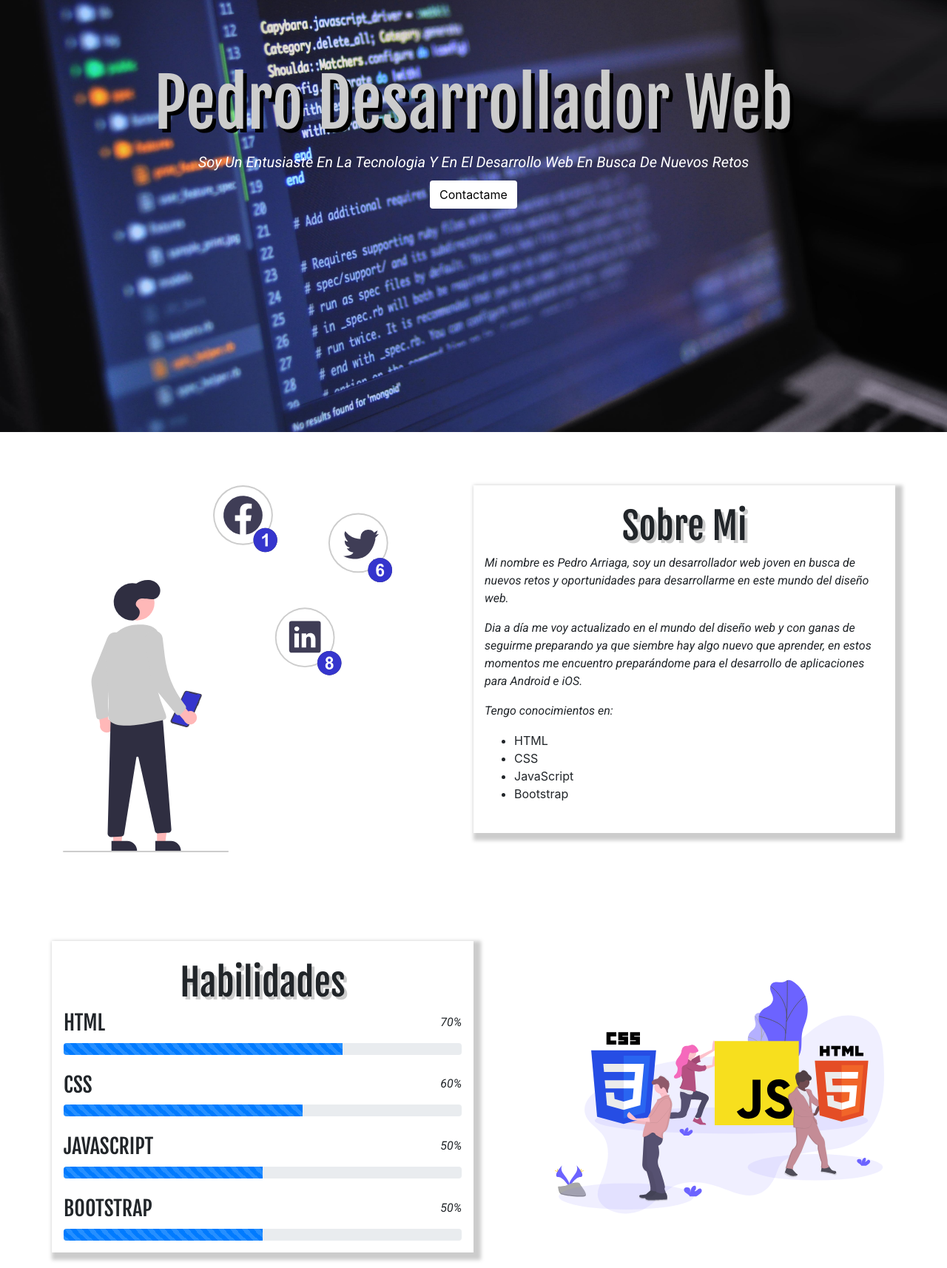
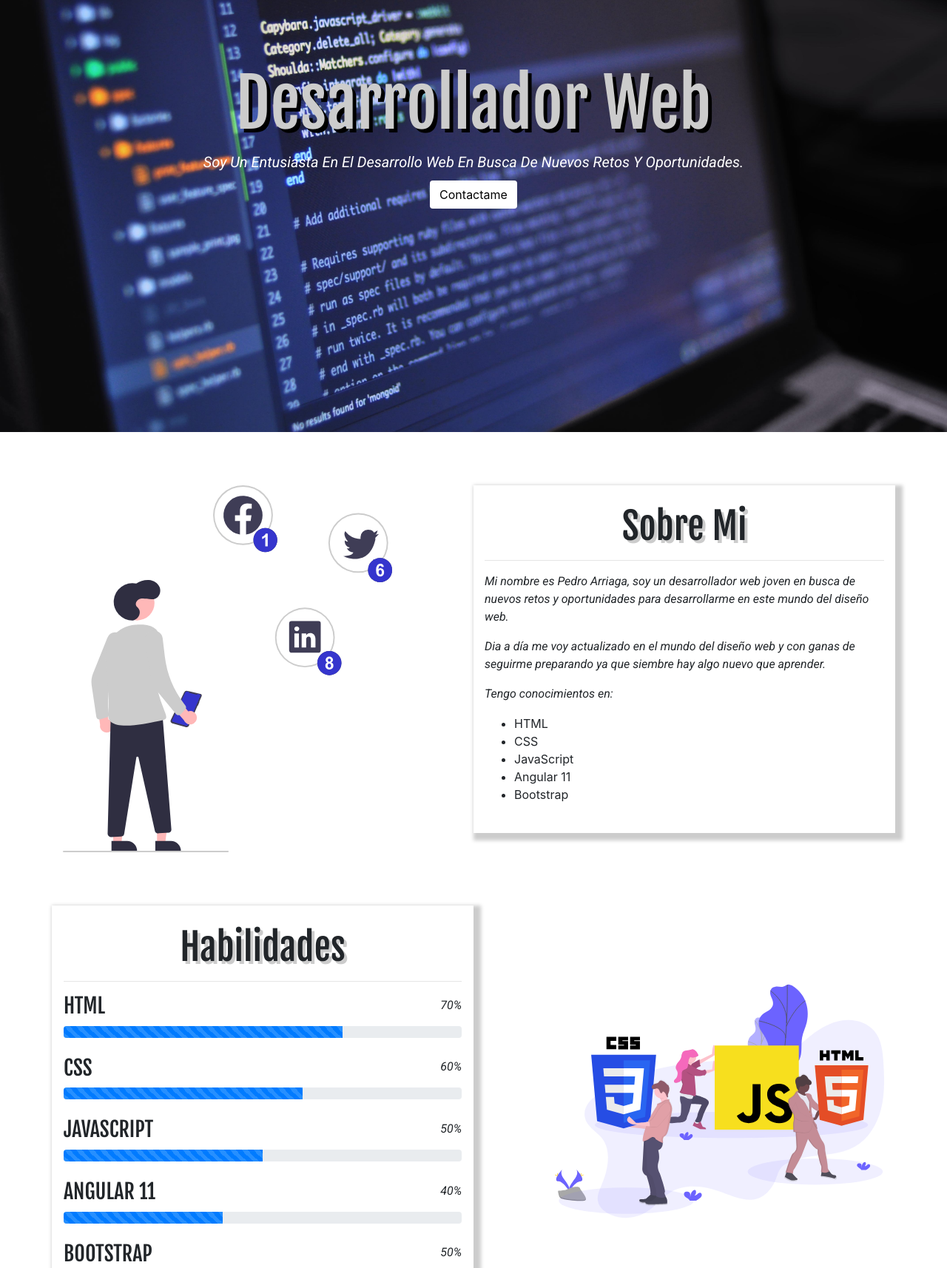
Before and after one commit to pedro300af/portafolioWeb, a plain HTML site: page index.html in a window 1280 px wide. Shown: the part 216-1930 px from the top of the page at 74% size. Drawn offline with nearby package versions, Linux system fonts and the light colour scheme; a script that the page names is missing.

Commit message:
modificaciones

```diff
--- a/index.html
+++ b/index.html
@@ -39,8 +39,8 @@
     <div id="principal" class="d-flex justify-content-center align-items-center">
         <div class="align-items-center">
             <div class="justify-content-center">
-                <h1>Pedro Desarrollador Web</h1>
-                <p>Soy un entusiaste en la tecnologia y en el desarrollo web en busca de nuevos retos</p>
+                <h1>Desarrollador Web</h1>
+                <p>Soy un entusiasta en el desarrollo web en busca de nuevos retos y oportunidades.</p>
                 <a href="#contact"><button type="button" class="btn">contactame</button></a>
             </div>
         </div>
@@ -59,13 +59,17 @@
 
                 <div id="about1" class="col-xs-10 col-sm-11 col-md-6 col-lg-6">
                     <h2>sobre mi</h2>
-                    <p>Mi nombre es Pedro Arriaga, soy un desarrollador web joven en busca de nuevos retos y oportunidades para desarrollarme en este mundo del diseño web.</p>
-                    <p>Dia a día me voy actualizado en el mundo del diseño web y con ganas de seguirme preparando ya que siembre hay algo nuevo que aprender, en estos momentos me encuentro preparándome para el desarrollo de aplicaciones para Android e iOS.</p>
+                    <hr>
+                    <p>Mi nombre es Pedro Arriaga, soy un desarrollador web joven en busca de nuevos retos y
+                        oportunidades para desarrollarme en este mundo del diseño web.</p>
+                    <p>Dia a día me voy actualizado en el mundo del diseño web y con ganas de seguirme preparando ya que
+                        siembre hay algo nuevo que aprender.</p>
                     <p>Tengo conocimientos en:
                         <ul>
                             <li>HTML</li>
                             <li>CSS</li>
                             <li>JavaScript</li>
+                            <li>Angular 11</li>
                             <li>Bootstrap</li>
                         </ul>
                     </p>
@@ -78,14 +82,13 @@
             <br>
             <br>
             <br>
-            <br>
-            <br>
         </div>
 
         <section id="skills" class="d-flex justify-content-between">
             <div class="row d-flex justify-content-between">
                 <div id="skills2" class="col-xs-10 col-sm-11 col-md-6 col-lg-6 p-3">
                     <h2>habilidades</h2>
+                    <hr>
                     <h3>html</h3>
                     <p>70%</p>
                     <div class="progress">
@@ -107,6 +110,13 @@
                             aria-valuenow="10" aria-valuemin="0" aria-valuemax="100"></div>
                     </div>
                     <br>
+                    <h3>angular 11</h3>
+                    <p>40%</p>
+                    <div class="progress">
+                        <div class="progress-bar progress-bar-striped" role="progressbar" style="width: 40%"
+                            aria-valuenow="10" aria-valuemin="0" aria-valuemax="100"></div>
+                    </div>
+                    <br>
                     <h3>bootstrap</h3>
                     <p>50%</p>
                     <div class="progress">
@@ -115,7 +125,7 @@
                     </div>
                 </div>
                 <img id="c3" class="img-fluid col-xs-10 col-sm-11 col-md-5 col-lg-5"
-                    src="img/undraw_static_assets_rpm6.svg" alt="skills-pedrodesarrollador">
+                    src="img/undraw_static_assets_rpm6.svg" alt="skills-desarrolladorweb">
             </div>
         </section>
 
@@ -173,11 +183,12 @@
     <footer id="footer" class="bg-dark">
         <div class="d-flex justify-content-around">
             <a href="#contact"><img width="50" height="50" class="img-fluid" src="img/twitter-3.svg"
-                    alt="twitter-pedrodesarrollador"></a>
+                    alt="twitter-pedrodesarrolladorweb"></a>
             <a href="https://www.instagram.com/pedro_desarrollador/?hl=es-la" target="_blank"><img width="50"
-                    height="50" class="img-fluid" src="img/instagram-2-1.svg" alt="instagram-pedrodesarrollador"></a>
+                    height="50" class="img-fluid" src="img/instagram-2-1.svg" alt="instagram-pedrodesarrolladorweb"></a>
             <a href="#contact"><img width="50" height="50" class="img-fluid" src="img/linkedin-icon.svg"
-                    alt="linkedin-pedrodesarrollador"></a>
+                    alt="linkedin-pedrodesarrolladorweb"></a>
+            <a href="https://github.com/pedro300af" target="_blank"><img width="50" height="50" class="img-fluid" src="img/github-icon-1.svg" alt="github-pedrodesarrolladorweb"></a>
         </div>
         <div class="d-flex justify-content-around bg-dark">
             <p>&copy;Pedro Developer</p>
```
